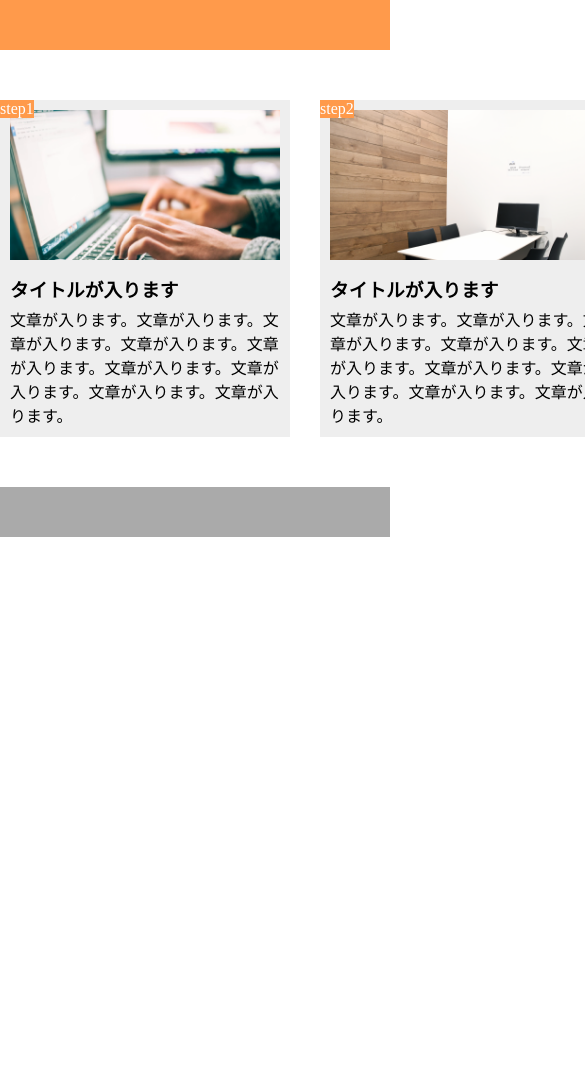
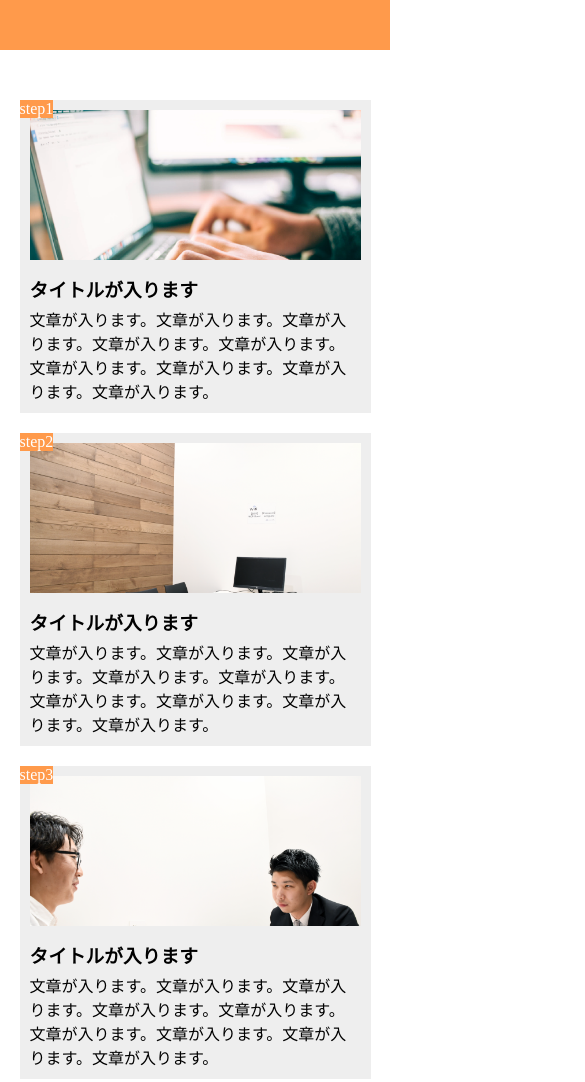
Before and after one commit to dmmago/HTML-CSS, a plain HTML site: page index.html in a window 390 px wide. Shown: the top 1082 px of the page, 585 px wide, since content can reach past the window. Before the commit the page ends 844 px from the top, so only its background shows below. Drawn offline with Linux system fonts and the light colour scheme.

Commit message:
Finishkadai1

```diff
--- a/index.html
+++ b/index.html
@@ -2,6 +2,7 @@
 <html lang="ja">
   <head>
     <meta charset="UTF-8" />
+    <meta name="viewport" content="width=device-width,initial-scale=1.0">
     <script src="https://kit.fontawesome.com/46909d6990.js" crossorigin="anonymous"></script>
     <link rel="stylesheet" href="style.css">
     <title>guide-pc.png</title>
--- a/style.css
+++ b/style.css
@@ -44,8 +44,27 @@ main {
   }
   h3 {
     margin:15px 0 5px 0;
-  }
+}
 
   footer {
     height: 50px;
     background-color: #AAAAAA;
+}
+@media screen and (max-width: 768px) {
+  header {
+    width: 100%;
+  }
+  main {
+    width: 100%;
+    margin-top: 50px;
+    margin-bottom: 50px;
+    display: block;
+    padding 0 5%;
+  }
+  .main-visual-box {
+    width: 90%;
+    margin: 0 5% 0 5%;
+    margin-bottom: 20px;
+  }
+
+}
```
